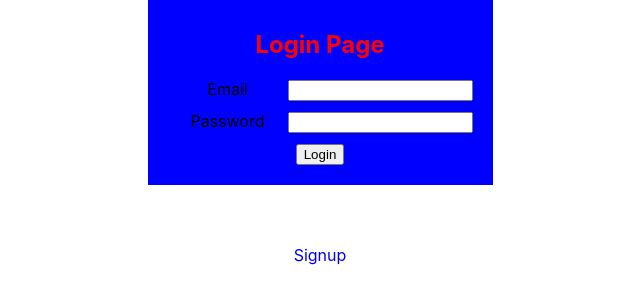
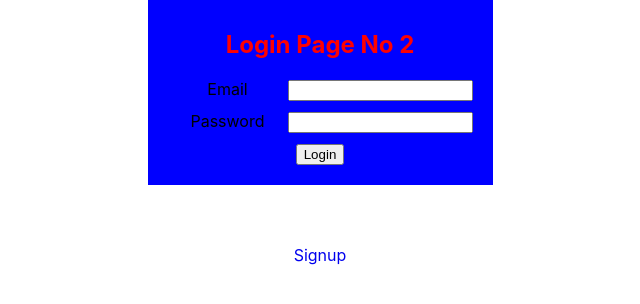
Before and after one commit to NirmalKumarPandey/AppDep2402, a React (Create React App) app in the folder Demo/: page / in a window 1280 px wide. Shown: the top 304 px of the page, without its empty margins (320-960 px from the left). Built offline with nearby package versions, Linux system fonts and the light colour scheme.

Commit message:
Modified Login to Login page no 2

```diff
--- a/Demo/src/Component/Login.js
+++ b/Demo/src/Component/Login.js
@@ -77,7 +77,7 @@ function Login() {
     return (
         <div className='App'>
             <form>
-                <h2>Login Page</h2>
+                <h2>Login Page No 2</h2>
 
                 <div>
                     <label>Email</label>
```
